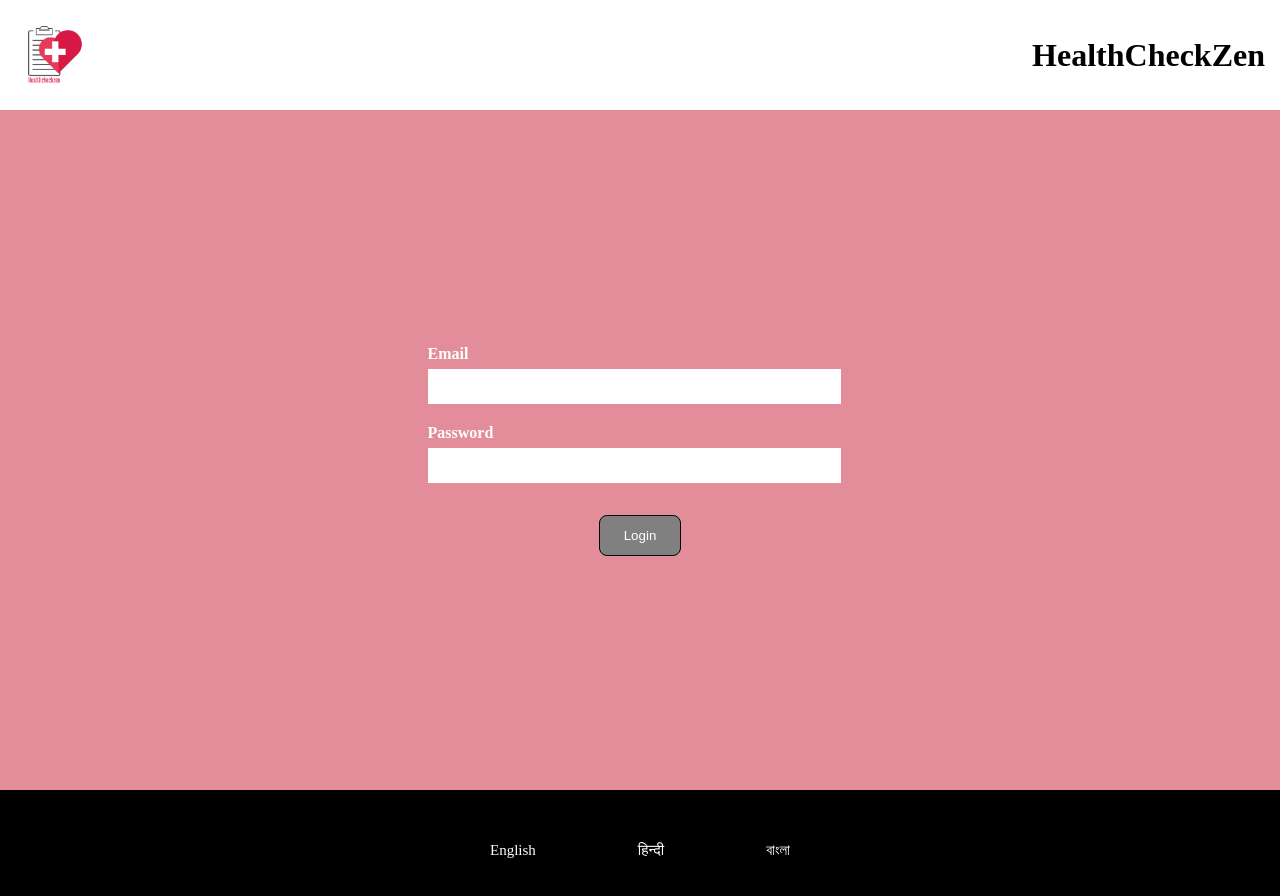
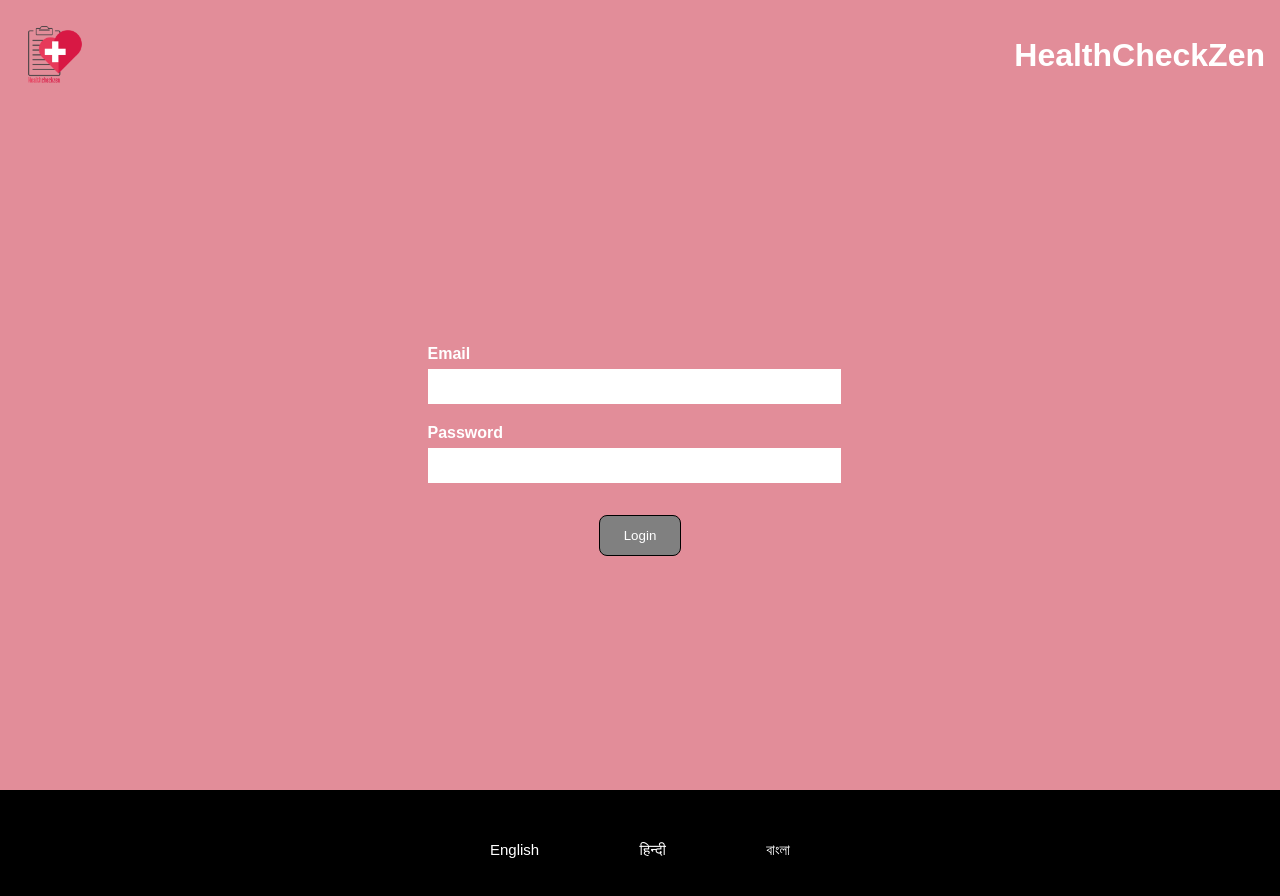
Before and after one commit to Biboswan/HealthCheckZenWeb, a React (Create React App) app: page /login in a window 1280 px wide. Shown: the top 896 px of the page. Built offline with nearby package versions, Linux system fonts and the light colour scheme.

Commit message:
minor ui fixes

```diff
--- a/src/App.js
+++ b/src/App.js
@@ -17,6 +17,7 @@ const GlobalStyle = createGlobalStyle`
     margin:0;
     padding:0;
     font-size: 1rem;
+    font-family: Arial
   }
   h1,h2,h3,h4,h5,p,span,section,article,ul,li {
     margin:0;
--- a/src/components/Header/index.jsx
+++ b/src/components/Header/index.jsx
@@ -6,8 +6,8 @@ import Logo from "../Logo";
 import Button from '../Button';
 
 const Container = styled.header`
-    background-color: ${props => props.theme.color.primaryText};
-    color: ${props => props.theme.color.borderDark};
+    background-color: ${props => props.theme.color.brand};
+    color: ${props => props.theme.color.primaryText};
     display: flex;
     align-items: center;
     justify-content: space-between;
--- a/src/components/Radio/index.jsx
+++ b/src/components/Radio/index.jsx
@@ -3,6 +3,7 @@ import styled from "styled-components";
 
 const Container = styled.div`
     margin: 0.5rem;
+    color: ${props => props.theme.color.borderDark};
     input[type="radio"] {
         position: absolute;
         opacity: 0;
--- a/src/pages/Home/index.jsx
+++ b/src/pages/Home/index.jsx
@@ -18,10 +18,10 @@ display: flex;
 flex-direction: column;
 width: 100vw;
 height: 85vh;
-color: ${props => props.theme.color.primaryText};
+color: ${props => props.theme.color.borerDark};
 align-items: center;
 justify-content: center;
-background-color: ${props => props.theme.color.brand};
+background-color: ${props => props.theme.color.primaryText};
 `;
 
 const ButtonContainer = styled.div`
@@ -37,8 +37,8 @@ const ButtonContainer = styled.div`
 `;
 
 const Question = styled.div`
-    font-weight: 700;
-    font-size: 22px;
+    font-weight: 500;
+    font-size: 18px;
     max-width: 65ch;
     text-align: center;
     padding: 0 20px;
```
